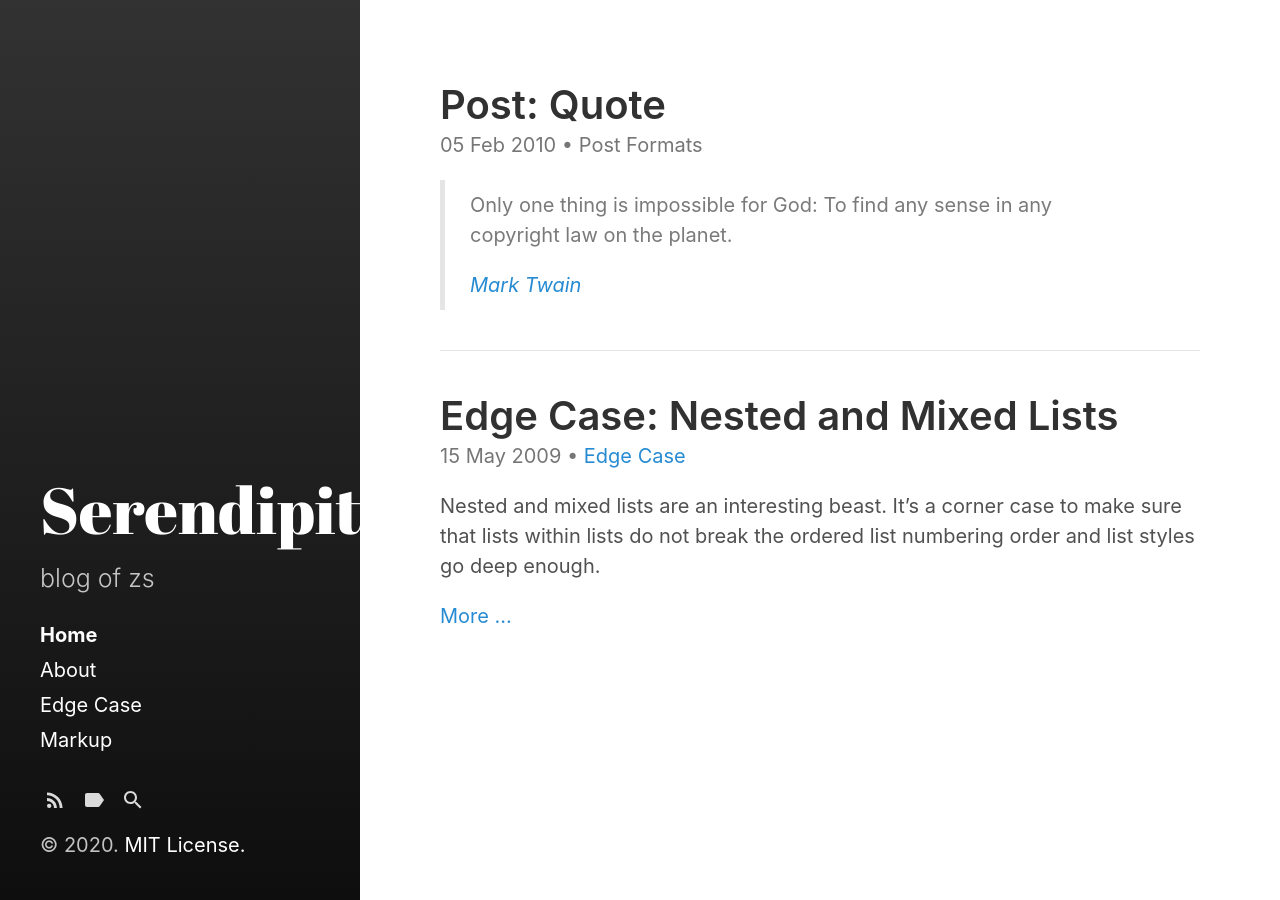
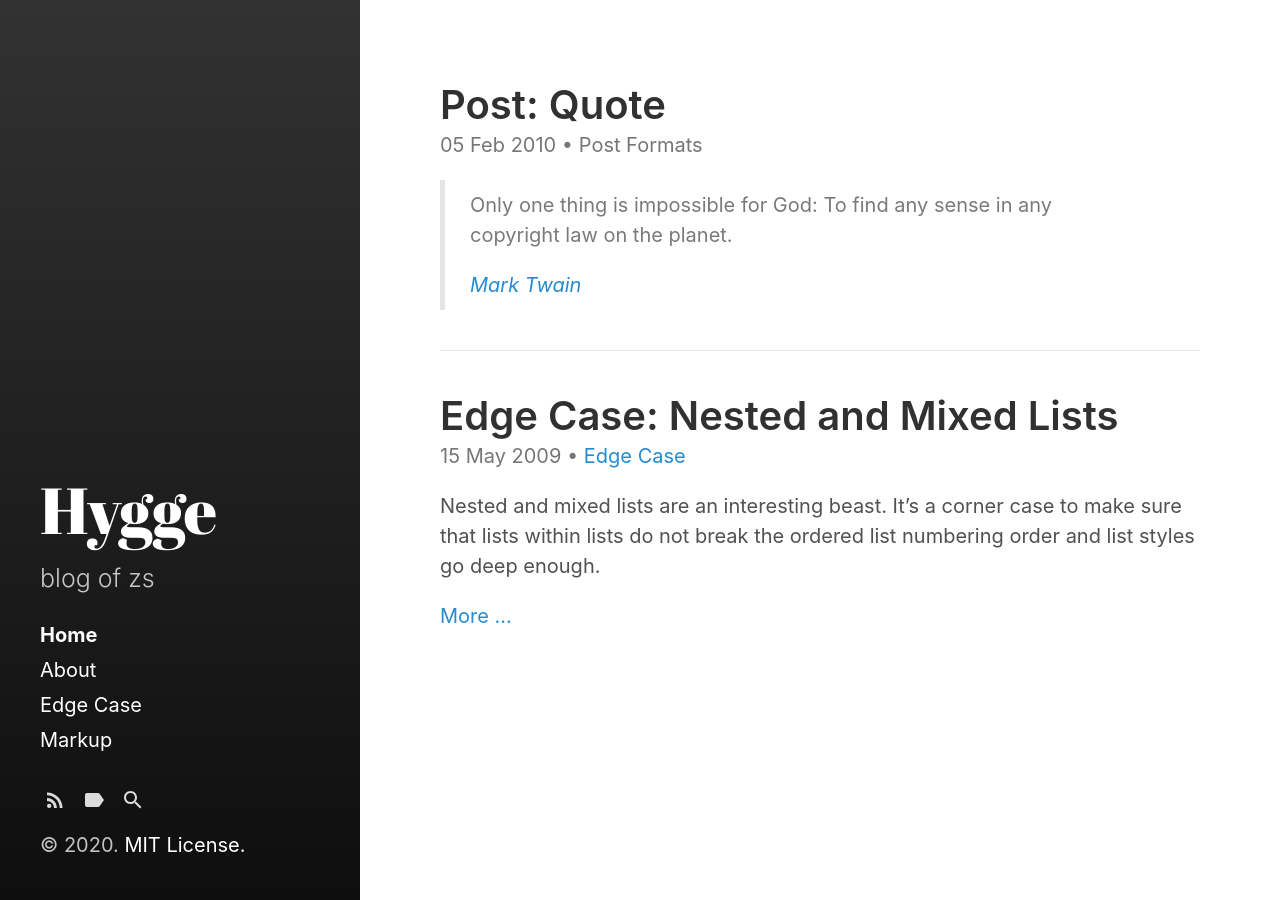
Before and after one commit to Bloodline-2000/Bloodline-2000.github.io, a Jekyll site: the page built from index.html, in a window 1280 px wide. Built offline with Jekyll 4.4.1, drawn with Linux system fonts in a browser that asks for light colours; the list of posts is cut into pages by our own code.

Commit message:
change name

```diff
--- a/_config.yml
+++ b/_config.yml
@@ -3,7 +3,7 @@ markdown:         kramdown
 highlighter:      rouge
 remote_theme:     fongandrew/hydeout
 # Setup
-title:            Serendipity
+title:            Hygge
 paginate:         5
 tagline:          'A Jekyll theme'
 description:      'blog of zs'
```
